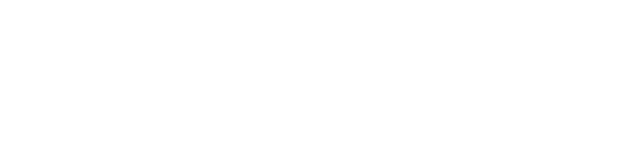
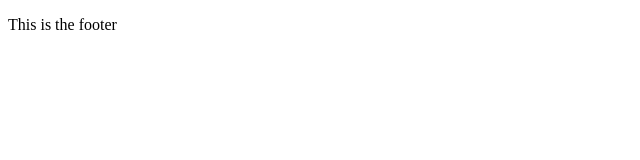
Before and after one commit to manlitang/test3, a plain HTML site: page index.html in a window 1280 px wide. Shown: the whole page, without its empty margins (0-640 px from the left). Drawn offline with Linux system fonts and the light colour scheme.

Commit message:
Update index.html
added p in footer

```diff
--- a/index.html
+++ b/index.html
@@ -7,6 +7,7 @@
 	</body>
 
 <footer>
+	<p>This is the footer</p>
 	</footer>
 
 </html>
```
